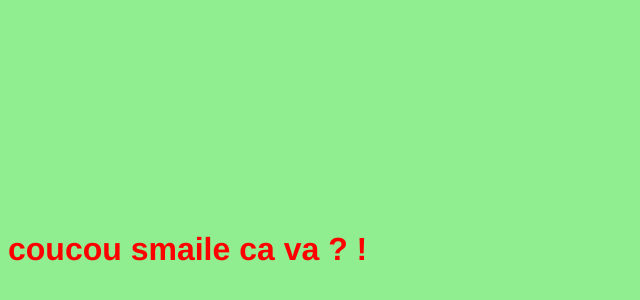
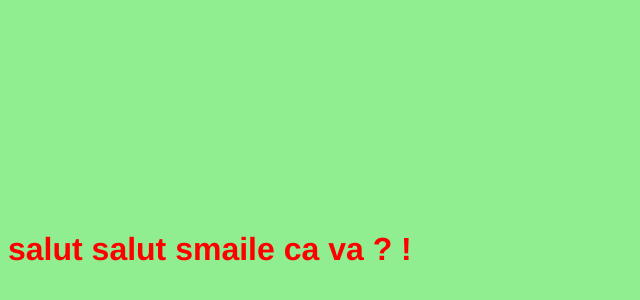
Before and after one commit to codexReady/hello, a plain HTML site: page index2.html in a window 1280 px wide. Shown: the part 110-410 px from the top of the page, without its empty margins (0-640 px from the left). Drawn offline with Linux system fonts and the light colour scheme.

Commit message:
bonjour --->salut salut
changement text du titre h1

```diff
--- a/index2.html
+++ b/index2.html
@@ -24,7 +24,7 @@
 	</head>
 	<body>
 
-		<h1>coucou		smaile ca va ? !</h1>
+		<h1>salut salut 	smaile ca va ? !</h1>
 
 	</body>
 <html>
```
